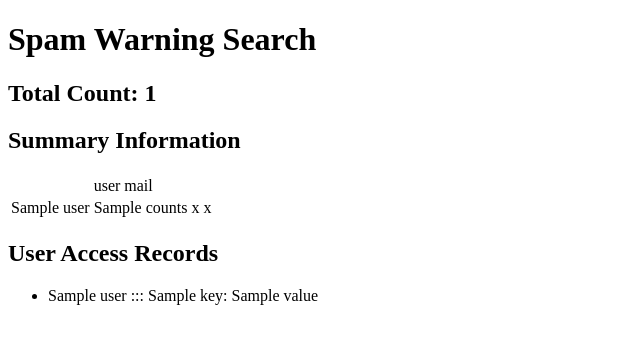
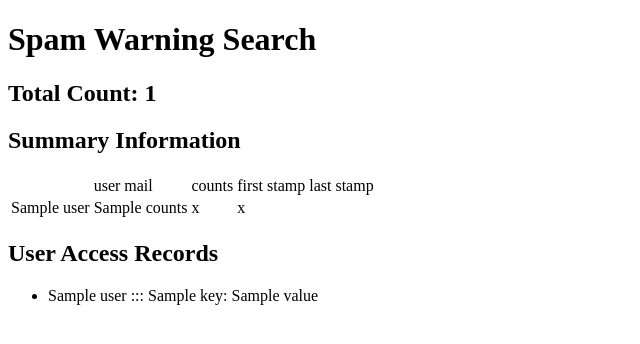
Before and after one commit to kmgyu/Email-spam-penetration-testing, a Flask app: template templates/check_user_counts.html in a window 1280 px wide. Shown: the top 344 px of the page, without its empty margins (0-640 px from the left). Run offline with Flask 3, Linux system fonts and the light colour scheme; the template is opened without the code that fills it: most values are stand-ins (such as "Sample title", 1, 10 or a date in 2020); some libraries are stand-ins or nearby versions.

Commit message:
awefsdcxgnf

```diff
--- a/templates/check_user_counts.html
+++ b/templates/check_user_counts.html
@@ -12,9 +12,9 @@
     <table>
         <th>
             <td>user mail</td>
-            {% for info in summary_info.keys()[0].keys() %}
-            <td> {{info}} </td>
-            {% endfor %}
+            <td>counts</td>
+            <td>first stamp</td>
+            <td>last stamp</td>
         </th>
         {% for user, info in summary_info.items() %}
             <tr>
```
